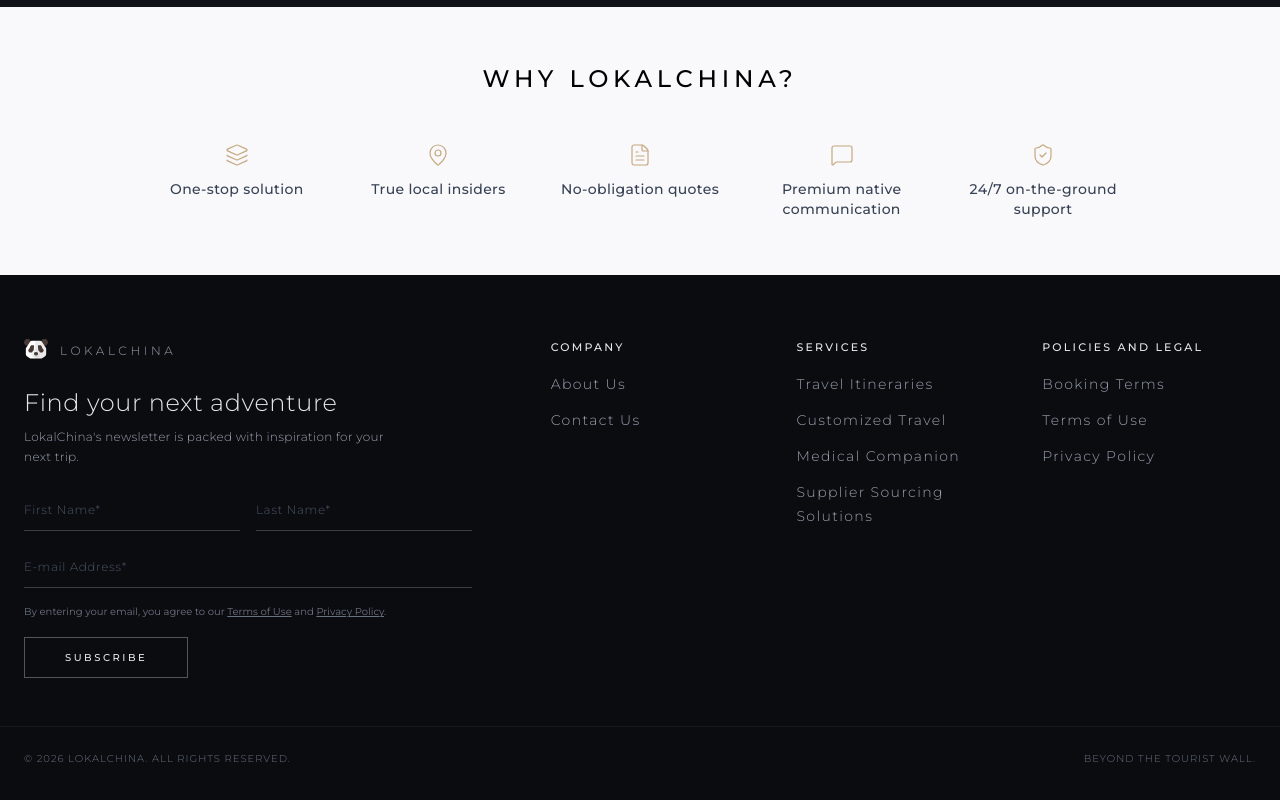
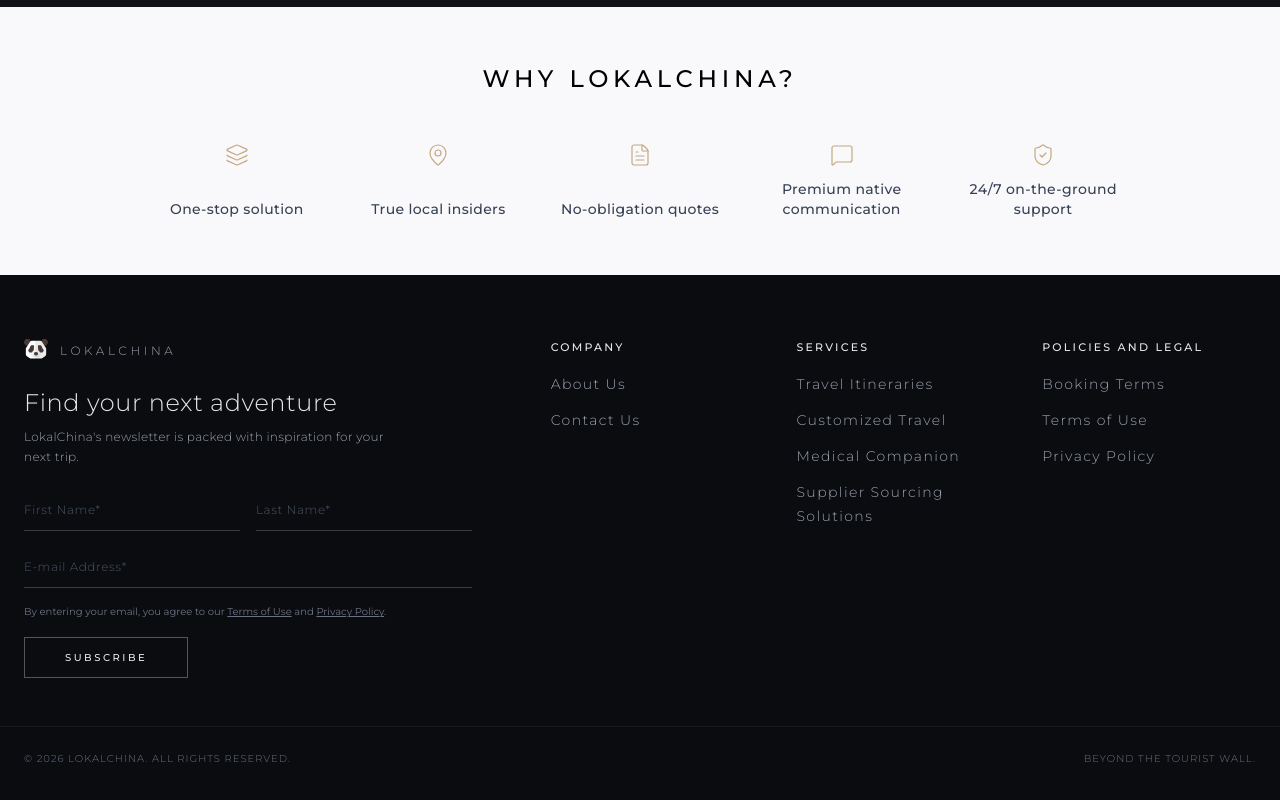
Before and after one commit to FreakTelevision/lokalchina, a Next.js app: page /de in a window 1280 px wide. Shown: the part 2286-3086 px from the top of the page. Built offline with nearby package versions, Linux system fonts and the light colour scheme; a web font is replaced by a local one.

Commit message:
Align WhyLokalChina text below icons

```diff
--- a/src/components/WhyLokalChina.tsx
+++ b/src/components/WhyLokalChina.tsx
@@ -22,11 +22,11 @@
         <div className="text-center mb-12">
           <h2 className="text-xl md:text-2xl tracking-[0.2em] uppercase font-medium text-black">Why LokalChina?</h2>
         </div>
-        <div className="grid grid-cols-2 sm:grid-cols-3 lg:grid-cols-5 gap-8 items-start justify-center">
+        <div className="grid grid-cols-2 sm:grid-cols-3 lg:grid-cols-5 gap-8">
           {advantages.map((item, index) => (
-            <div key={index} className="flex flex-col items-center text-center gap-3">
-              {item.icon}
-              <span className="text-sm tracking-wide text-gray-700 font-medium">{item.title}</span>
+            <div key={index} className="flex flex-col items-center text-center h-full">
+              <span className="mb-3">{item.icon}</span>
+              <span className="text-sm tracking-wide text-gray-700 font-medium flex-1 flex items-end">{item.title}</span>
             </div>
           ))}
         </div>
```
